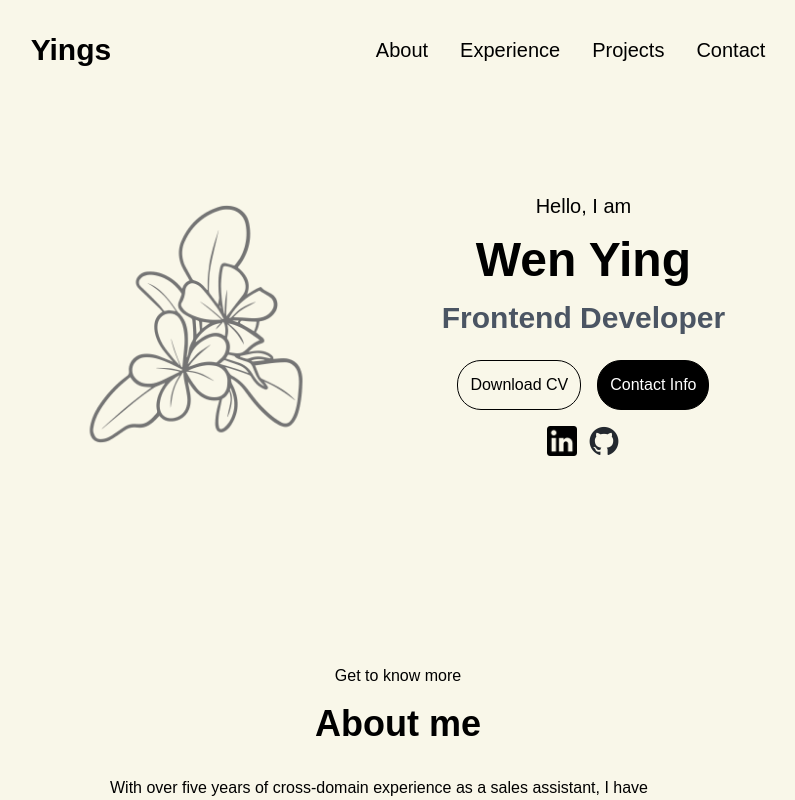
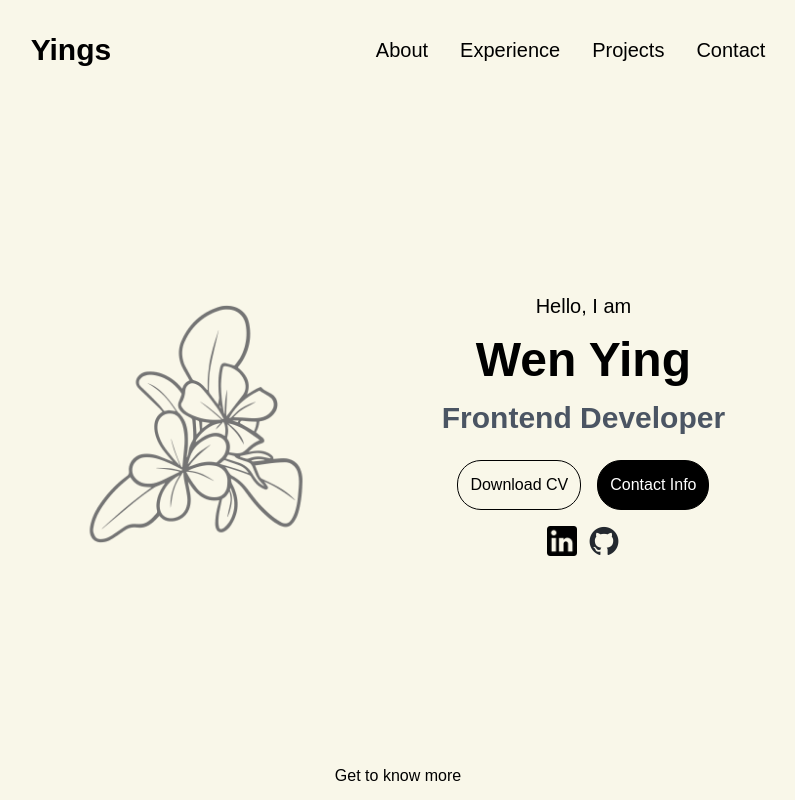
Before and after one commit to ismeleft/WenYingPortfolio, a Next.js app: page / in a window 1280 px wide. Shown: the top 800 px of the page, without its empty margins (242-1037 px from the left). Built offline with nearby package versions, Linux system fonts and the light colour scheme.

Commit message:
style: nav bar hover effect

```diff
--- a/Components/Nav/Nav.js
+++ b/Components/Nav/Nav.js
@@ -3,22 +3,30 @@ import Link from "next/link";
 
 export const Nav = () => {
   return (
-    <div className="navBar flex  p-8 fixed items-center justify-evenly w-full">
+    <div className="navBar flex  p-8  items-center justify-evenly w-full">
       <div className="navBar-siteName text-3xl font-bold mr-6">
         <Link href={"/"}>Yings</Link>
       </div>
       <div className="navItemList flex gap-8">
         <Link href="#about">
-          <div className="navItem text-xl">About</div>
+          <div className="navItem text-xl hover:underline decoration-2 decoration-transparent hover:decoration-black transition-decoration duration-500 ease-in-out">
+            About
+          </div>
         </Link>
         <Link href="#experience">
-          <div className="navItem text-xl">Experience</div>
+          <div className="navItem text-xl hover:underline decoration-2 decoration-transparent hover:decoration-black transition-decoration duration-500 ease-in-out">
+            Experience
+          </div>
         </Link>
         <Link href="#projects">
-          <div className="navItem text-xl">Projects</div>
+          <div className="navItem text-xl hover:underline decoration-2 decoration-transparent hover:decoration-black transition-decoration duration-500 ease-in-out">
+            Projects
+          </div>
         </Link>
         <Link href="#contact">
-          <div className="navItem text-xl">Contact</div>
+          <div className="navItem text-xl hover:underline decoration-2 decoration-transparent hover:decoration-black transition-decoration duration-500 ease-in-out">
+            Contact
+          </div>
         </Link>
       </div>
     </div>
--- a/app/globals.css
+++ b/app/globals.css
@@ -9,3 +9,11 @@
   background-color: rgb(249, 247, 233);
   font-family: "Poppins", sans-serif;
 }
+
+button {
+  transition: transform 0.3s ease;
+}
+
+button:hover {
+  transform: scale(1.1);
+}
--- a/tailwind.config.js
+++ b/tailwind.config.js
@@ -11,6 +11,17 @@ module.exports = {
       //   'gradient-conic':
       //     'conic-gradient(from 180deg at 50% 50%, var(--tw-gradient-stops))',
       // },
+      transitionProperty: {
+        height: "height",
+        spacing: "margin, padding",
+        border: "border-width, border-color",
+      },
+    },
+  },
+  variants: {
+    extend: {
+      // 啟用 hover 狀態的 borderWidth 變化
+      borderWidth: ["hover"],
     },
   },
   plugins: [],
```
